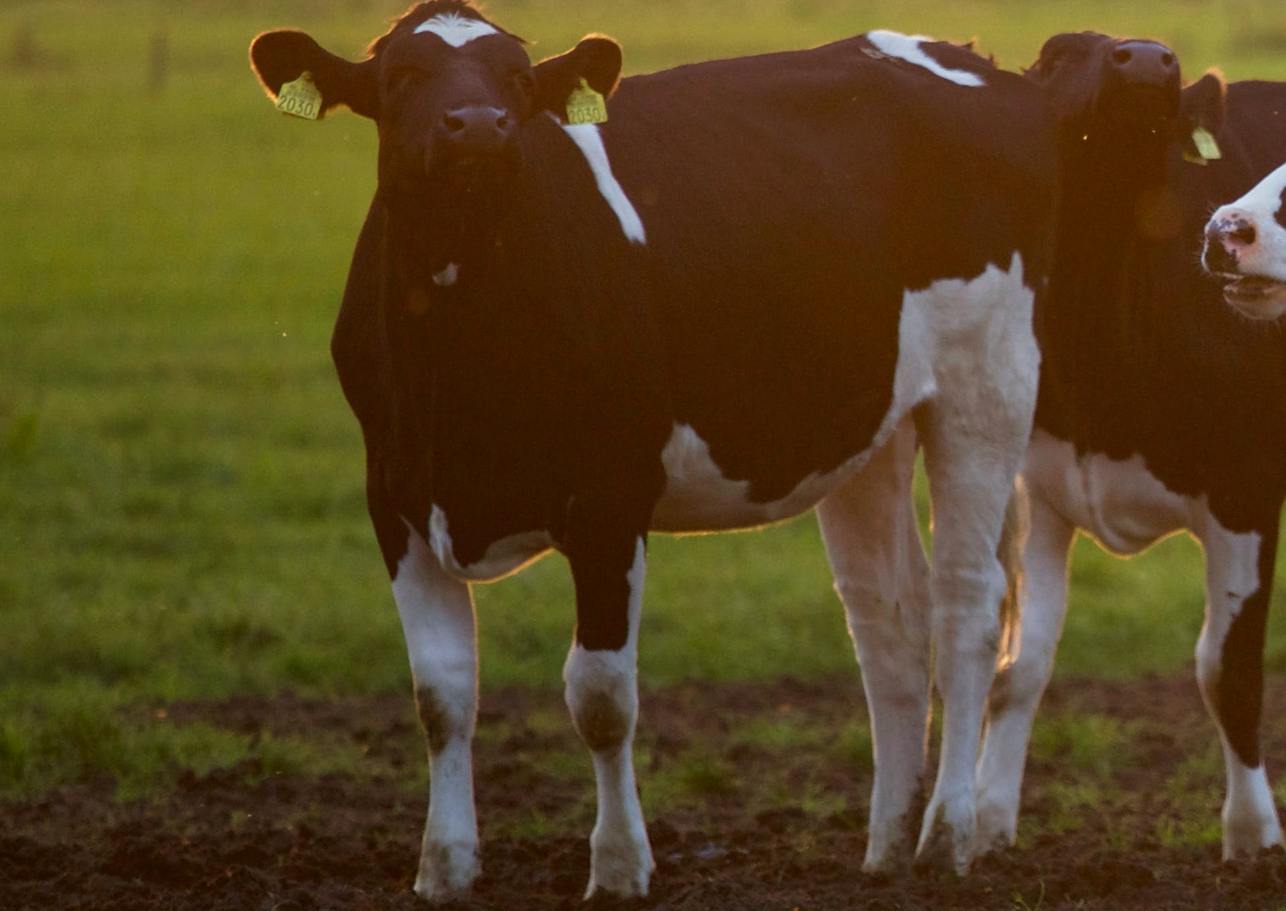
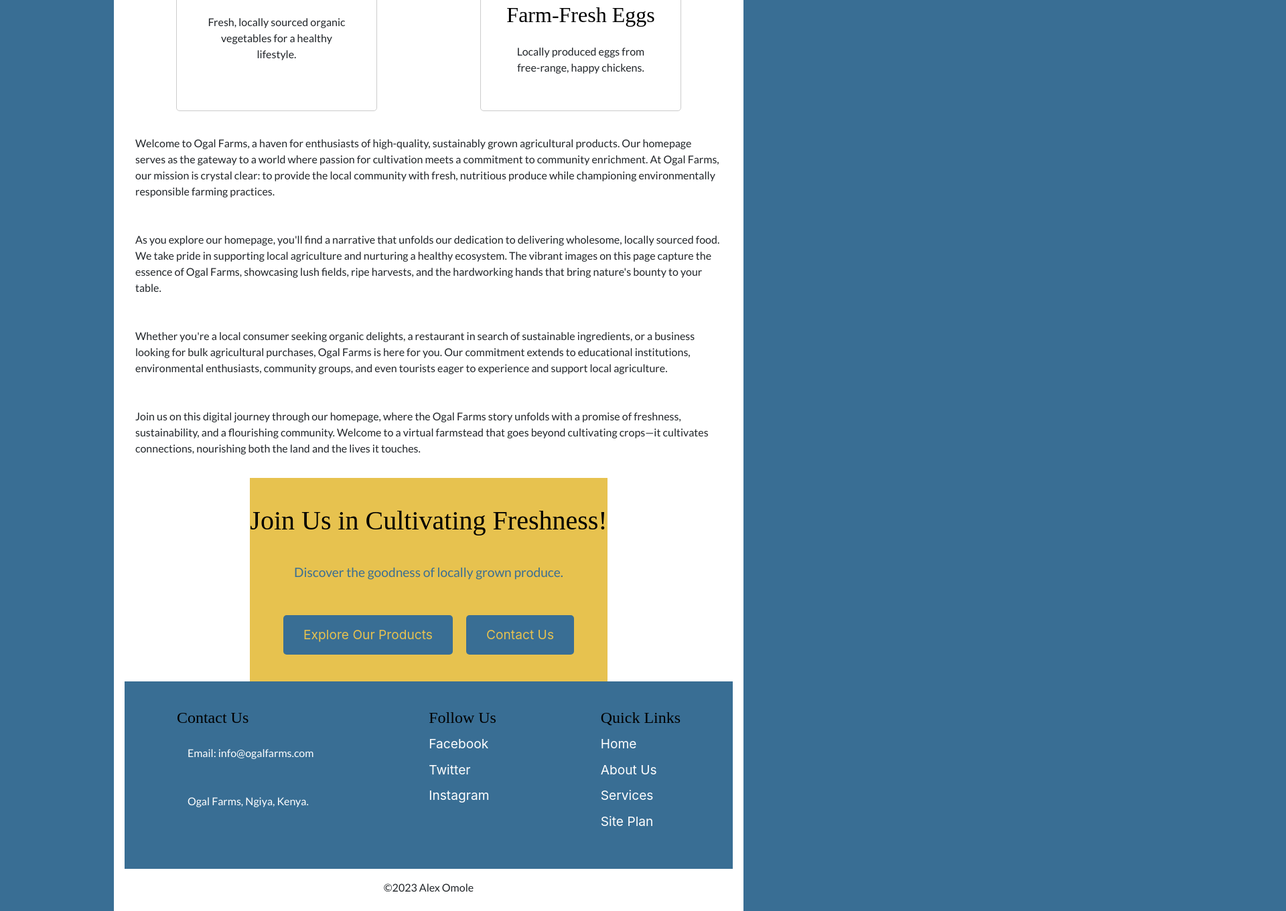
Before and after one commit to omolea/HOME-PAGE, a plain HTML site: page index.html in a window 1280 px wide. Shown: the part 913-2274 px from the top of the page at 67% size, 1920 px wide, since content can reach past the window. Drawn offline with nearby package versions, Linux system fonts and the light colour scheme; a web font is replaced by a local one.

Commit message:
homepage

```diff
--- a/index.html
+++ b/index.html
@@ -6,9 +6,11 @@
     <title>Ogal Farms</title>
     <link rel="stylesheet" href="https://stackpath.bootstrapcdn.com/bootstrap/4.4.1/css/bootstrap.min.css"
           integrity="sha384-Vkoo8x4CGsO3+Hhxv8T/Q5PaXtkKtu6ug5TOeNV6gBiFeWPGFN9MuhOf23Q9Ifjh" crossorigin="anonymous">
+    <link rel="stylesheet" href="site-plan.css">
     <link href="https://fonts.googleapis.com/css2?family=Abril+Fatface&family=Open+Sans:wght@400;600&display=swap"
           rel="stylesheet"/>
 </head>
+
 
 <body>
     <header>
@@ -34,7 +36,6 @@
         </nav>
     </header>
        <section class="welcome-section">
-      <section class="welcome-section">
         <div class="hero-image">
             <img src="images/homepage.jpg" alt="Hero Image">
             <div class="hero-text">
@@ -54,16 +55,27 @@
           <img src="images/Eggs.jpg" alt="Product 2">
           <h2>Farm-Fresh Eggs</h2>
           <p>Locally produced eggs from free-range, happy chickens.</p>
-      </div><section>
+      </div>
+      <section>
 
-    <p>Welcome to Ogal Farms, a haven for enthusiasts of high-quality, sustainably grown agricultural products. Our homepage serves as the gateway to a world where passion for cultivation meets a commitment to community enrichment. At Ogal Farms, our mission is crystal clear: to provide the local community with fresh, nutritious produce while championing environmentally responsible farming practices.
+        <p>Welcome to Ogal Farms, a haven for enthusiasts of high-quality, sustainably grown agricultural products. Our
+            homepage serves as the gateway to a world where passion for cultivation meets a commitment to community
+            enrichment. At Ogal Farms, our mission is crystal clear: to provide the local community with fresh,
+            nutritious produce while championing environmentally responsible farming practices.</p>
 
-        As you explore our homepage, you'll find a narrative that unfolds our dedication to delivering wholesome, locally sourced food. We take pride in supporting local agriculture and nurturing a healthy ecosystem. The vibrant images on this page capture the essence of Ogal Farms, showcasing lush fields, ripe harvests, and the hardworking hands that bring nature's bounty to your table.
+        <p>As you explore our homepage, you'll find a narrative that unfolds our dedication to delivering wholesome,
+            locally sourced food. We take pride in supporting local agriculture and nurturing a healthy ecosystem. The
+            vibrant images on this page capture the essence of Ogal Farms, showcasing lush fields, ripe harvests, and the
+            hardworking hands that bring nature's bounty to your table.</p>
 
-        Whether you're a local consumer seeking organic delights, a restaurant in search of sustainable ingredients, or a business looking for bulk agricultural purchases, Ogal Farms is here for you. Our commitment extends to educational institutions, environmental enthusiasts, community groups, and even tourists eager to experience and support local agriculture.
+        <p>Whether you're a local consumer seeking organic delights, a restaurant in search of sustainable ingredients,
+            or a business looking for bulk agricultural purchases, Ogal Farms is here for you. Our commitment extends to
+            educational institutions, environmental enthusiasts, community groups, and even tourists eager to experience
+            and support local agriculture.</p>
 
-        Join us on this digital journey through our homepage, where the Ogal Farms story unfolds with a promise of freshness, sustainability, and a flourishing community. Welcome to a virtual farmstead that goes beyond cultivating crops—it cultivates connections, nourishing both the land and the lives it touches    </p>
-
+        <p>Join us on this digital journey through our homepage, where the Ogal Farms story unfolds with a promise of
+            freshness, sustainability, and a flourishing community. Welcome to a virtual farmstead that goes beyond
+            cultivating crops—it cultivates connections, nourishing both the land and the lives it touches.</p>
     </section>
       <section class="call-to-action">
         <div class="cta-container">
@@ -76,13 +88,12 @@
         </div>
     </section>
   </section>
-
   <footer>
     <div class="footer-container">
         <div class="contact-info">
             <h3>Contact Us</h3>
             <p>Email: info@ogalfarms.com</p>
-
+            <p>Ogal Farms, Ngiya, Kenya.</p>
         </div>
         <div class="social-media">
             <h3>Follow Us</h3>
@@ -97,10 +108,15 @@
                 <li><a href="index.html">Home</a></li>
                 <li><a href="aboutus.html">About Us</a></li>
                 <li><a href="services.html">Services</a></li>
-                <li><a href="site plan.html">Site Plan</a></li>
+                <li><a href="site-plan.html">Site Plan</a></li>
             </ul>
         </div>
+
     </div>
+    <div class="center">
+    <p>&copy;2023 Alex Omole</p>
+</div>
+</footer>
 </footer>
 </body>
 </html>
--- a/site-plan.css
+++ b/site-plan.css
@@ -421,6 +421,9 @@ nav a:hover {
   font-size: 1.2em;
   line-height: 1.6;
 }
+.center{
+  text-align: center;
+}
 
 /* Additional styling for responsiveness (adjust as needed) */
 @media screen and (max-width: 768px) {
```
Lines whose indentation alone changed are shown as unchanged.
